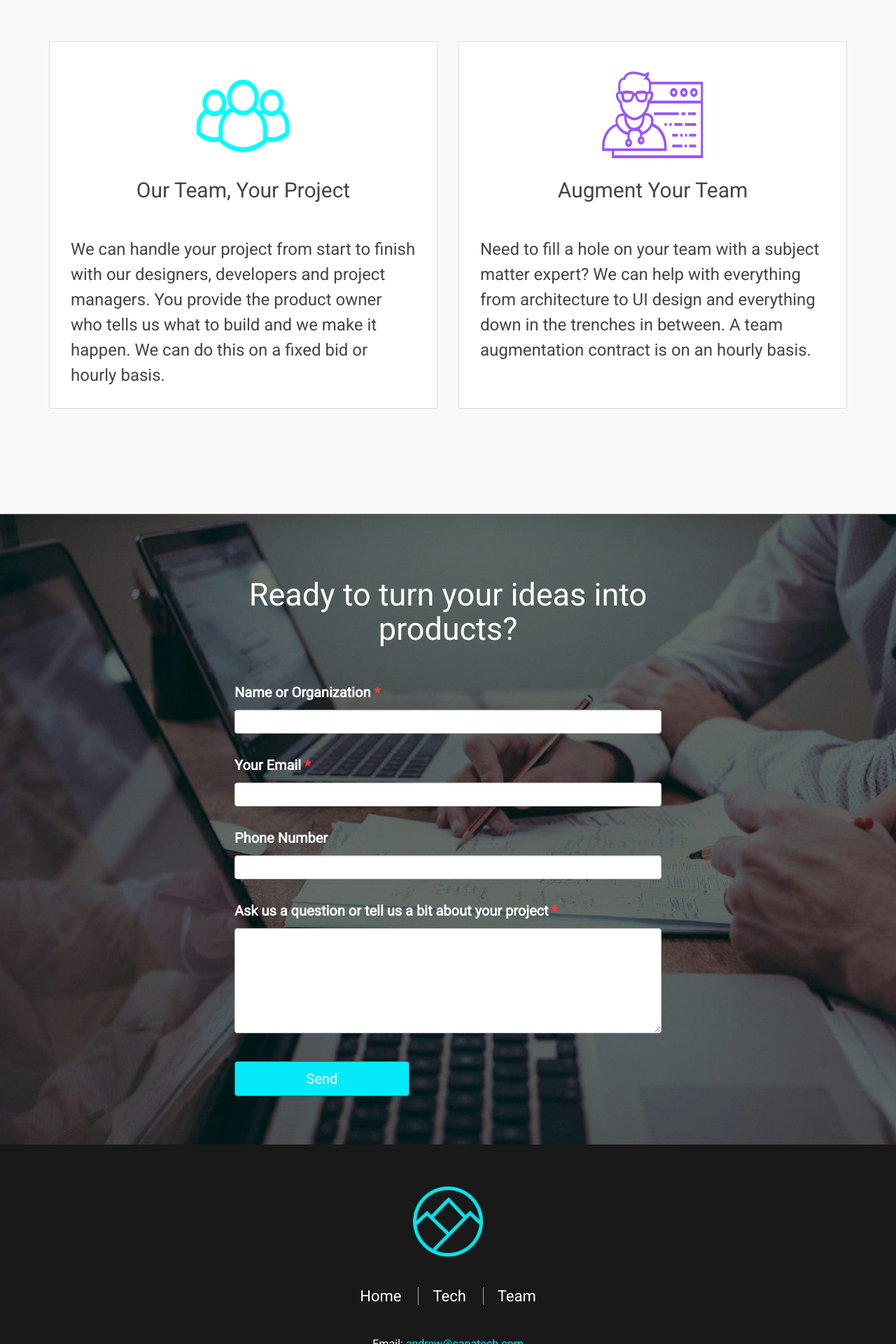
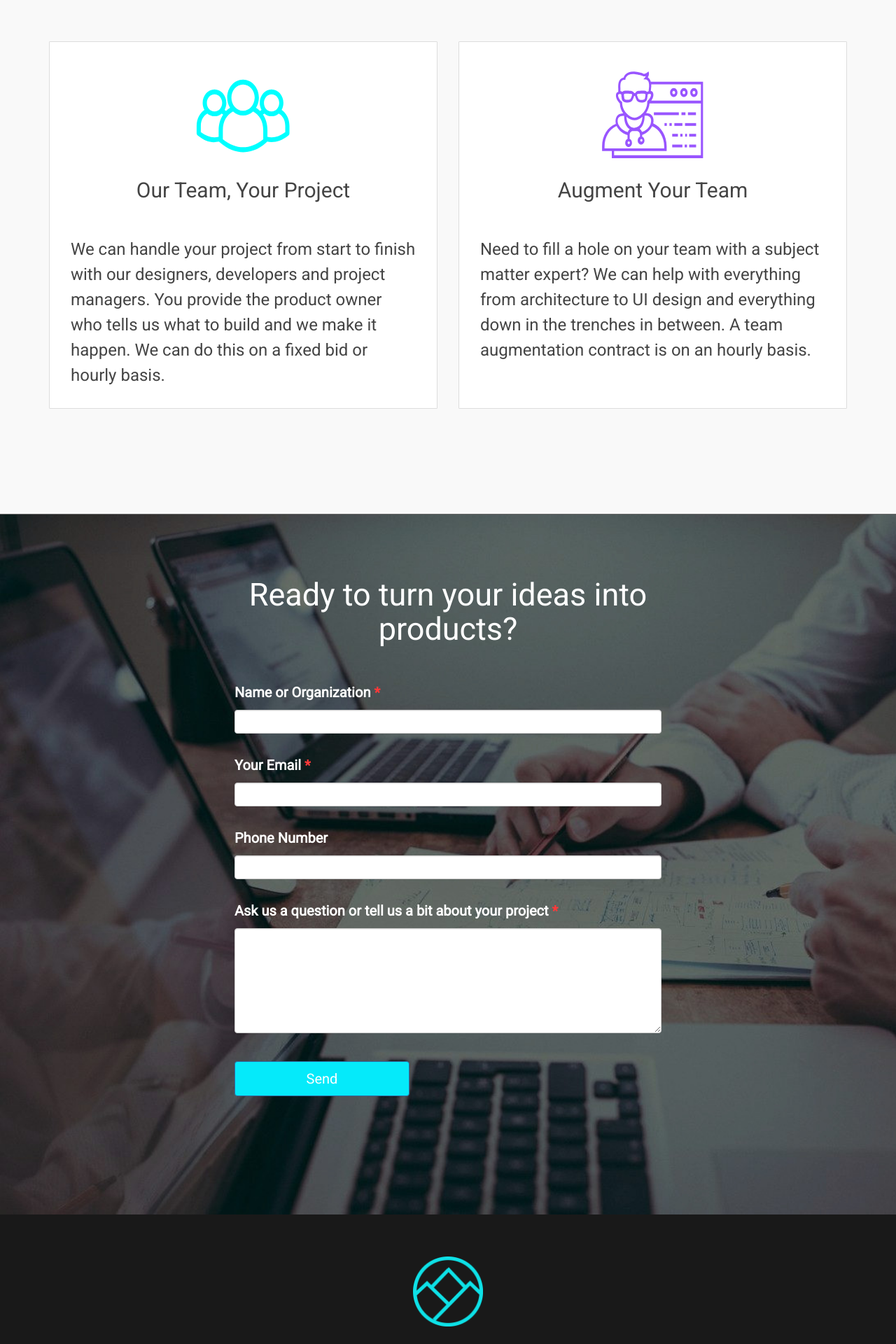
Before and after one commit to Andrew-Max/qubitix, a Jekyll site: the page built from index.html, in a window 1280 px wide. Shown: the part 4480-6400 px from the top of the page at 70% size. Built offline with Jekyll 4.4.1, drawn with Linux system fonts in a browser that asks for light colours.

Commit message:
new responsive test

```diff
--- a/_sass/_home.scss
+++ b/_sass/_home.scss
@@ -281,8 +281,12 @@ $principle-border: 1px solid black;
   .start-panel {
     height: 900px;
 
+    @media only screen and (max-width: 1500px) {
+      height: 1000px;
+    }
+
     @media only screen and (max-width: 1100px) {
-      height: 1000px;
+      height: 1100px;
     }
 
     &.content-container {
```
